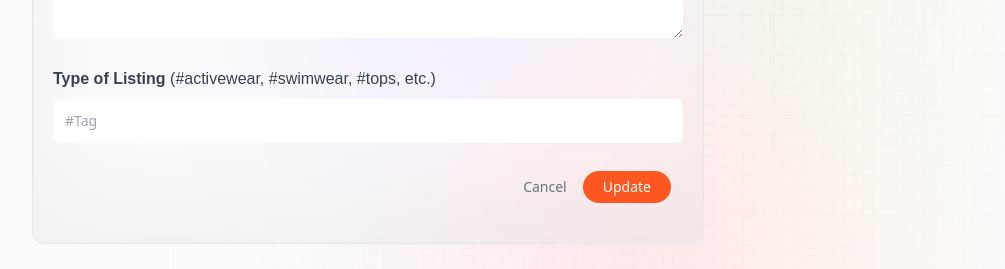
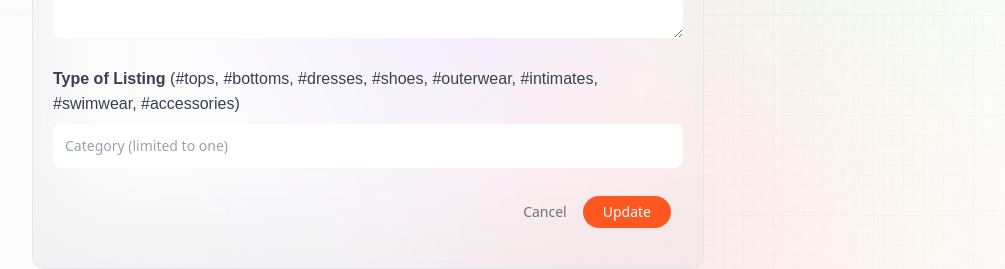
Before and after one commit to jenaalsup/eco-mmerce, a Next.js app: page /update-listing in a window 1280 px wide. Shown: the part 490-759 px from the top of the page, without its empty margins (32-1037 px from the left). Built offline with nearby package versions, Linux system fonts and the light colour scheme; no server answers.

Commit message:
Change tags on form to be more user-friendly

```diff
--- a/components/Feed.jsx
+++ b/components/Feed.jsx
@@ -72,7 +72,7 @@ const Feed = () => {
       <form className='relative w-full flex-center'>
         <input
           type='text'
-          placeholder='Search for a tag or a company name'
+          placeholder='Search for a category or a company name'
           value={searchText}
           onChange={handleSearchChange}
           required
--- a/components/Form.jsx
+++ b/components/Form.jsx
@@ -32,14 +32,14 @@ const Form = ({ type, post, setPost, submitting, handleSubmit }) => {
           <span className='font-satoshi font-semibold text-base text-gray-700'>
             Type of Listing{" "}
             <span className='font-normal'>
-              (#activewear, #swimwear, #tops, etc.)
+              (#tops, #bottoms, #dresses, #shoes, #outerwear, #intimates, #swimwear, #accessories)
             </span>
           </span>
           <input
             value={post.tag}
             onChange={(e) => setPost({ ...post, tag: e.target.value })}
             type='text'
-            placeholder='#Tag'
+            placeholder='Category (limited to one)'
             required
             className='form_input'
           />
```
